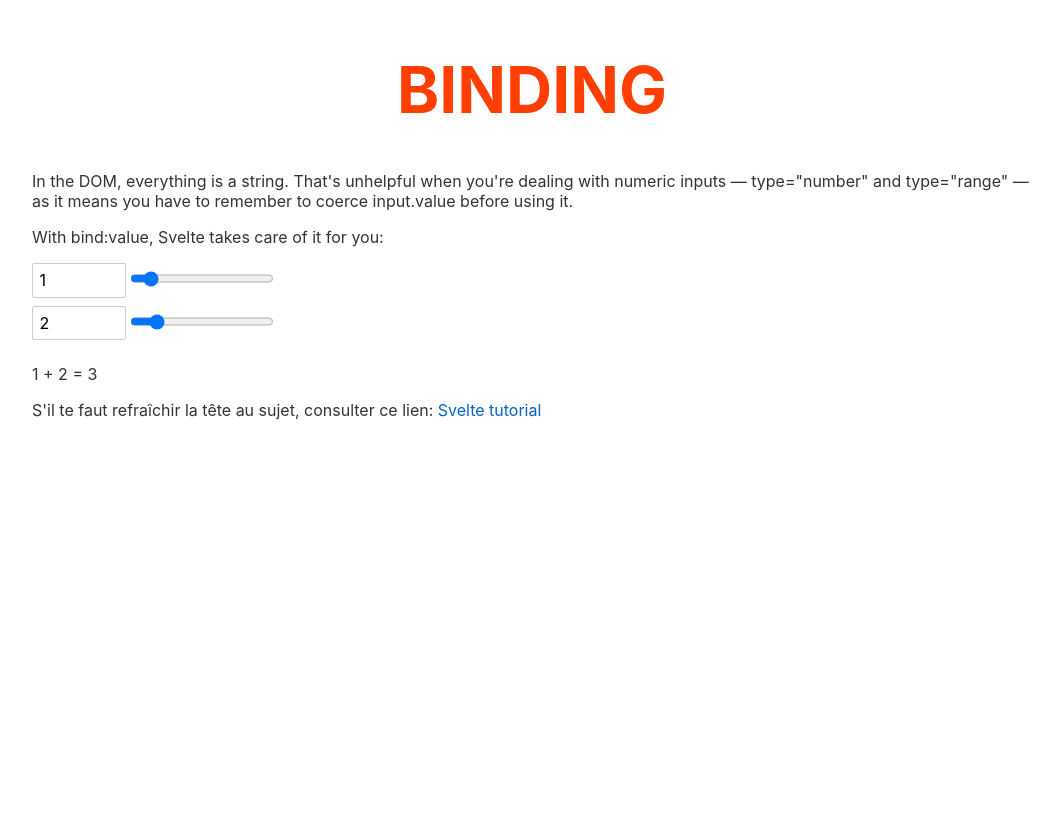
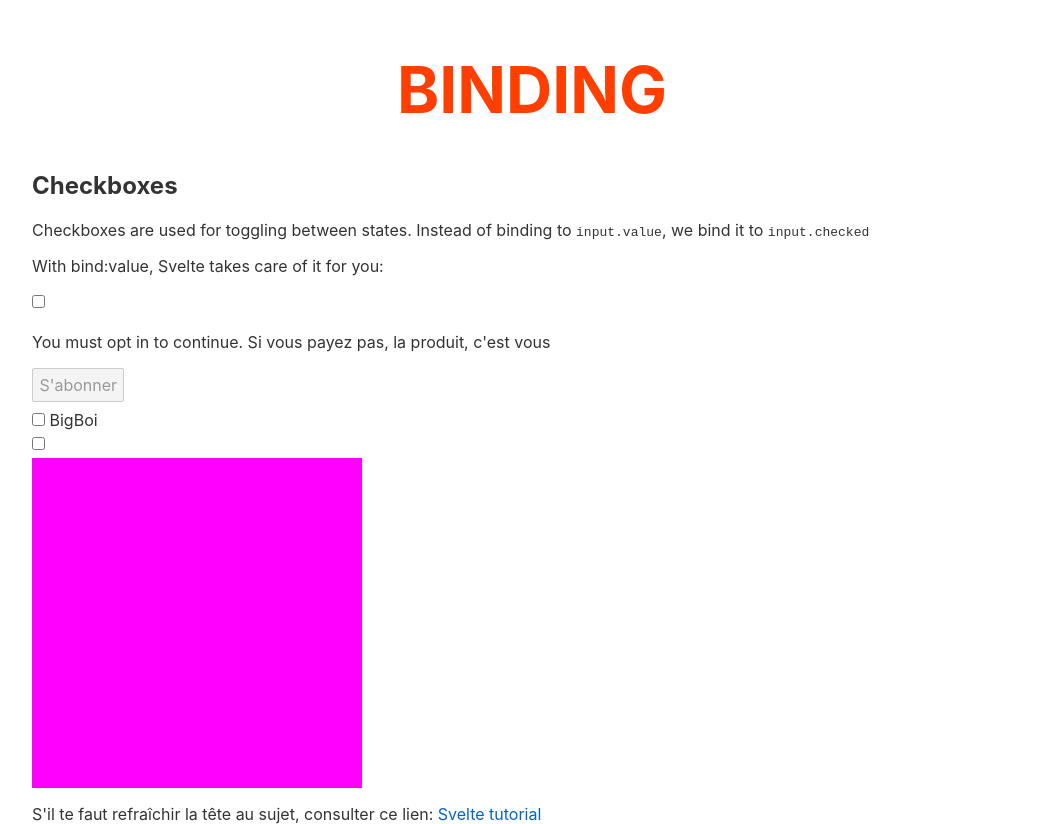
Before and after one commit to GillyRabutTsurwa/svelte-docs-learning, a Svelte app: page / in a window 1280 px wide. Shown: the whole page, without its empty margins (108-1146 px from the left). Before the commit the page ends 800 px from the top, so only its background shows below. Built offline with nearby package versions, Linux system fonts and the light colour scheme.

Commit message:
code on checkbox inputs. this one is pretty powerful, i like it

```diff
--- a/src/App.svelte
+++ b/src/App.svelte
@@ -1,9 +1,10 @@
 <script>
-  let title = "Binding"
-  let num1 = 1;
-  let num2 = 2;
+  let title = "Binding";
+  let subtitle = "Checkboxes";
 
-  $: sum = num1 + num2;
+  let oui = false; // variable responsible for changing the state of the checkbox
+  let isChecked = false;
+  let isCheckedTwo = false;
 
 </script>
 
@@ -38,35 +39,70 @@
   :global(.colour-change) {
     color: magenta;
   }
+
+  .square {
+    width: 20em;
+    height: 20em;
+    background-color: magenta;
+    border: 5px solid transparent;
+  }
+
+  .stylesActivated {
+    background-color: goldenrod;
+    border: 5px solid slateblue;
+  }
 </style>
 
 <main>
   <h1 id="title">{title}</h1>
+  <h2>{subtitle}</h2>
   <div class="docs-read">
     <p>
-      In the DOM, everything is a string. That's unhelpful when you're dealing with numeric inputs — type="number" and type="range" — as it means you have to remember to coerce input.value before using it.
+      Checkboxes are used for toggling between states. Instead of binding to <code>input.value</code>, we bind it to <code>input.checked</code>
     </p>
     <p>
       With bind:value, Svelte takes care of it for you:
     </p>
+
+    <div class="input-one">
+      <label>
+        <input type="checkbox" bind:checked={oui} >
+      </label>
+    </div>
+
+    <!-- render this if oui = true (ie) if he checkbox is checked -->
+    {#if oui}
+      <p>Merci. On va remplir ta boîte de reception et vendre tes données personelles</p>
+    {:else}
+      <p>You must opt in to continue. Si vous payez pas, la produit, c'est vous</p>
+    {/if}
+
+    <button disabled={!oui}>
+      S'abonner
+    </button>
+
+    <div class="input-two">
+      <label for="badInputName">
+        <input type="checkbox" id="badInputName" bind:checked={isChecked}>
+        {#if isChecked}
+          <span>Bossman</span>
+        {:else}
+           <span>BigBoi</span>
+        {/if}
+      </label>
+    </div>
+
+    <div class="input-three">
+      <input type="checkbox" bind:checked={isCheckedTwo}>
+      <!-- we haven't learnt the class directive yet. Ça viens plus tard -->
+      <div class="square" class:stylesActivated={isCheckedTwo}></div>
+    </div>
   </div>
 
-  <div class="my-inputs">
-    <label>
-      <input type="number" bind:value={num1} min=0 max=20>
-      <input type="range" bind:value={num1} min=0 max=20>
-    </label>
-    <label>
-      <input type="number" bind:value={num2} min=0 max=20>
-      <input type="range" bind:value={num2} min=0 max=20>
-    </label>
-  </div>
-
-  <p> {num1} + {num2} = {sum} </p>
 
   <p>
     S'il te faut refraîchir la tête au sujet, consulter ce lien:
-    <a href="https://svelte.dev/tutorial/text-inputs" target="_blank">
+    <a href="https://svelte.dev/tutorial/checkbox-inputs" target="_blank">
       Svelte tutorial
     </a>
   </p>
```
Also changed, not shown: 1 other file (tests, documents, lock files or other folders).
